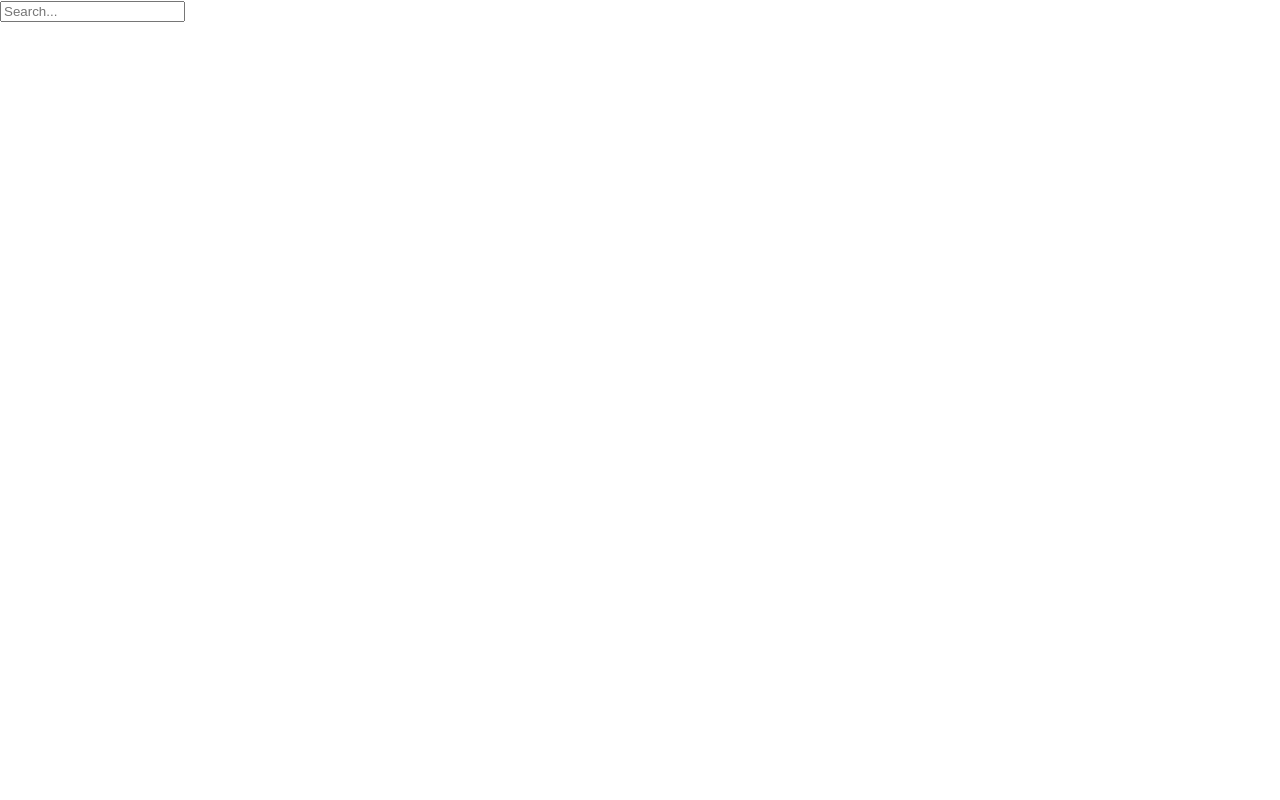
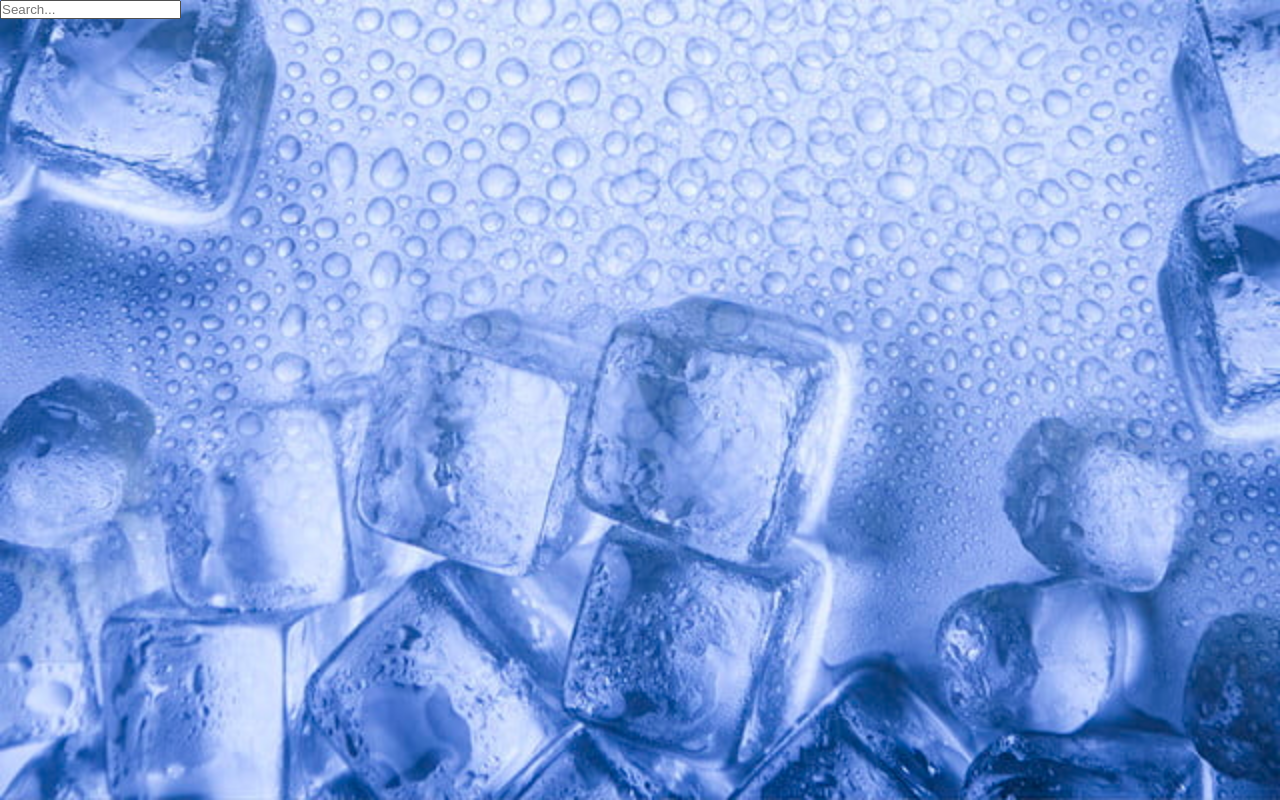
Before and after one commit to tariktabakovic/react-weather-app, a React (Create React App) app: page / in a window 1280 px wide. Built offline with nearby package versions, Linux system fonts and the light colour scheme.

Commit message:
creates background for cold weather

```diff
--- a/src/index.css
+++ b/src/index.css
@@ -1,13 +1,20 @@
-body {
+* {
   margin: 0;
-  font-family: -apple-system, BlinkMacSystemFont, 'Segoe UI', 'Roboto', 'Oxygen',
-    'Ubuntu', 'Cantarell', 'Fira Sans', 'Droid Sans', 'Helvetica Neue',
-    sans-serif;
-  -webkit-font-smoothing: antialiased;
-  -moz-osx-font-smoothing: grayscale;
+  padding: 0;
+  box-sizing: border-box;
 }
 
-code {
-  font-family: source-code-pro, Menlo, Monaco, Consolas, 'Courier New',
-    monospace;
+body {
+  font-family: 'monseratt', sans-serif;
 }
+
+.App {
+  background-image: url('cold\ image.jpg');
+  background-size: cover;
+  background-position: bottom;
+  transition: 0.4 case-out;
+}
+
+main {
+  min-height: 100vh
+}
```
Also changed, not shown: src/cold image.jpg (added).
